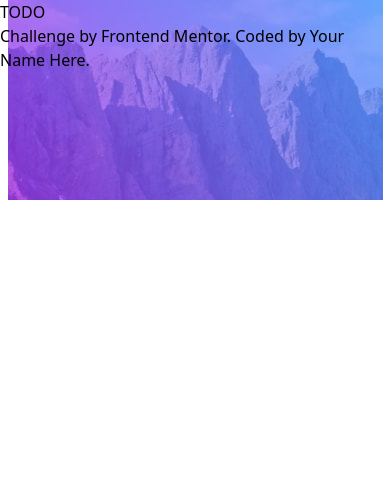
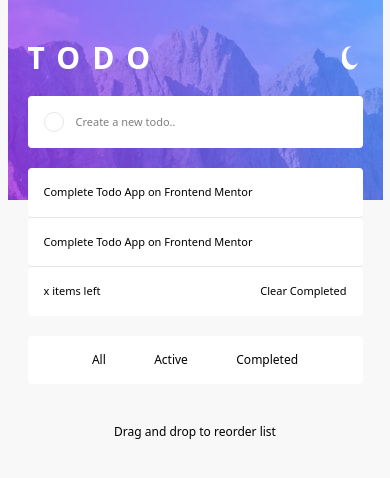
Before and after one commit to shinymeganium/TodoApp, a website: page index.html in a window 390 px wide. Drawn offline with Linux system fonts and the light colour scheme.

Commit message:
started mobile layout
figuring out how to build all the elements

```diff
--- a/index.html
+++ b/index.html
@@ -7,13 +7,56 @@
     <title>Todo app</title>
 </head>
 <body>
-    <header>
-        <h1>TODO</h1>
-    </header>
-    <div class="">
+    <div class="h-screen bg-susy-light-gray flex justify-center">
+        <div class="px-5 py-10 bg-[url(images/bg-mobile-light.jpg)] bg-no-repeat w-[375px] flex flex-col">
+
+            <header class="flex justify-between">
+                <h1 class="text-white text-3xl font-semibold tracking-[.4em] inline-block">TODO</h1>
+                <img class="scale-65" src="images/icon-moon.svg" alt="">
+            </header>
+
+            <main>
+                <!-- mr-2 (between check and list item) -->
+                <section class="bg-white rounded-sm my-5 p-4 flex justify-start">
+                    <img class="w-[20px] h-[20px] border rounded-full border-susy-darker-light-gray" src="images/icon-check.svg" alt="check">
+                    <input class="text-[11px] mx-3" type="text" name="create-todo" id="create" size="40" placeholder="Create a new todo..">
+                </section>
+
+                <!-- bg color change for check when item done
+                 overlinetext
+                 change font color
+                 unbold text -->
+                <ul class="divide-y divide-susy-darker-light-gray">
+                    <li class="rounded-sm bg-white text-[11px] p-4 flex justify-between">
+                        Complete Todo App on Frontend Mentor
+                    </li>
+                    <li class="rounded-sm bg-white text-[11px] p-4 flex justify-between">
+                        Complete Todo App on Frontend Mentor
+                    </li>
+                    <li class="rounded-sm bg-white text-[11px] p-4 flex justify-between">
+                        <span><span id="items-left">x</span> items left</span>
+                        <button class="text-[11px] inline-block" id="clear">Clear Completed</button>
+                    </li>
+                </ul>
+
+                <nav class="bg-white rounded-sm text-xs my-5 p-4 flex flex-row justify-evenly">
+                    <a href="">All</a>
+                    <a href="">Active</a>
+                    <a href="">Completed</a>
+                </nav>
+            </main>
+
+            <footer class="text-xs m-5 flex justify-center">
+                <p class="text-red-500">Drag and drop to reorder list</p>
+            </footer>
+        </div>
+
+
+    </div>
+    <!-- <div class="">
         Challenge by <a href="https://www.frontendmentor.io?ref=challenge" target="_blank">Frontend Mentor</a>.
         Coded by <a href="#">Your Name Here</a>.
-    </div>
+    </div> -->
 </body>
 </html>
 
--- a/input.css
+++ b/input.css
@@ -1,10 +1,6 @@
 @import "tailwindcss";
 
-@media (width <= 40rem) {
-    body {
-        background-image: url("images/bg-mobile-light.jpg");
-        background-repeat: no-repeat;
-        background-position: center top;
-    }
-
+@theme {
+    --color-susy-light-gray: #f8f8f8;
+    --color-susy-darker-light-gray: #e6e5eb;
 }
```
Also changed, not shown: output.css.
